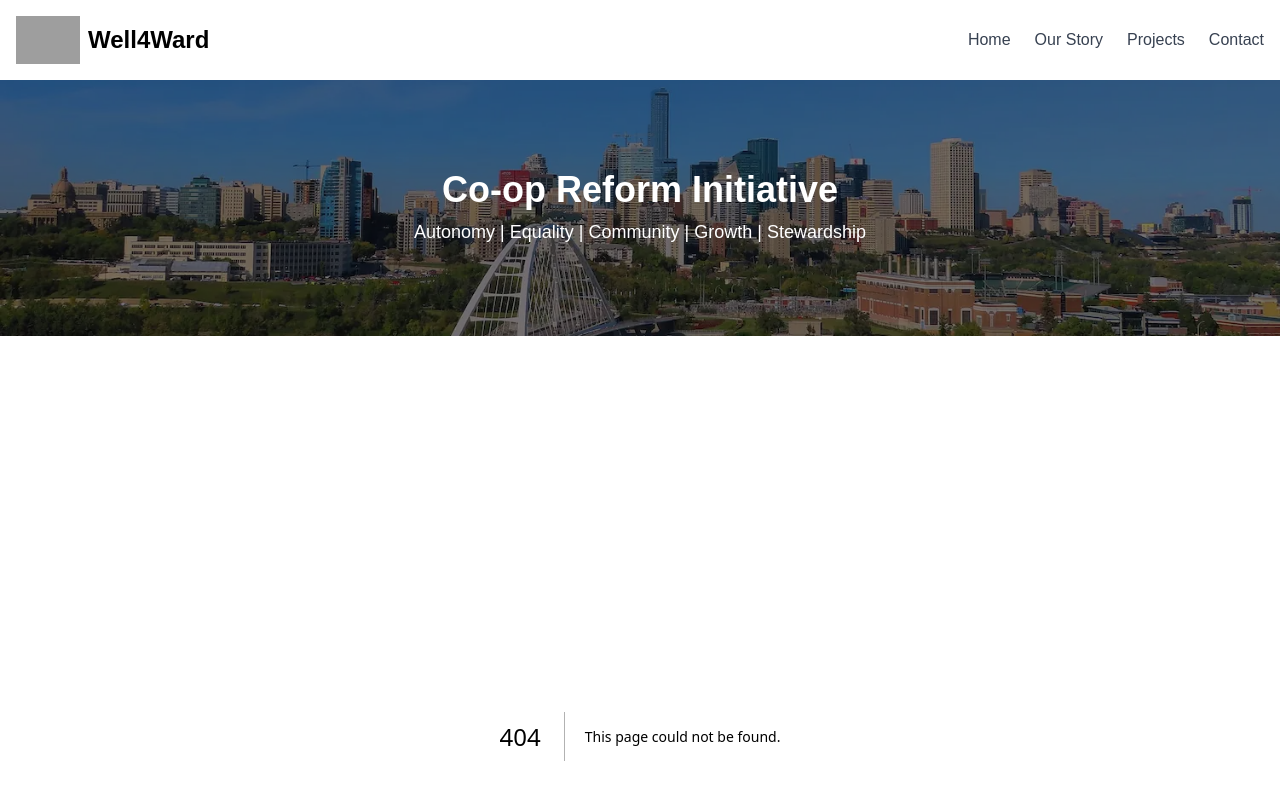
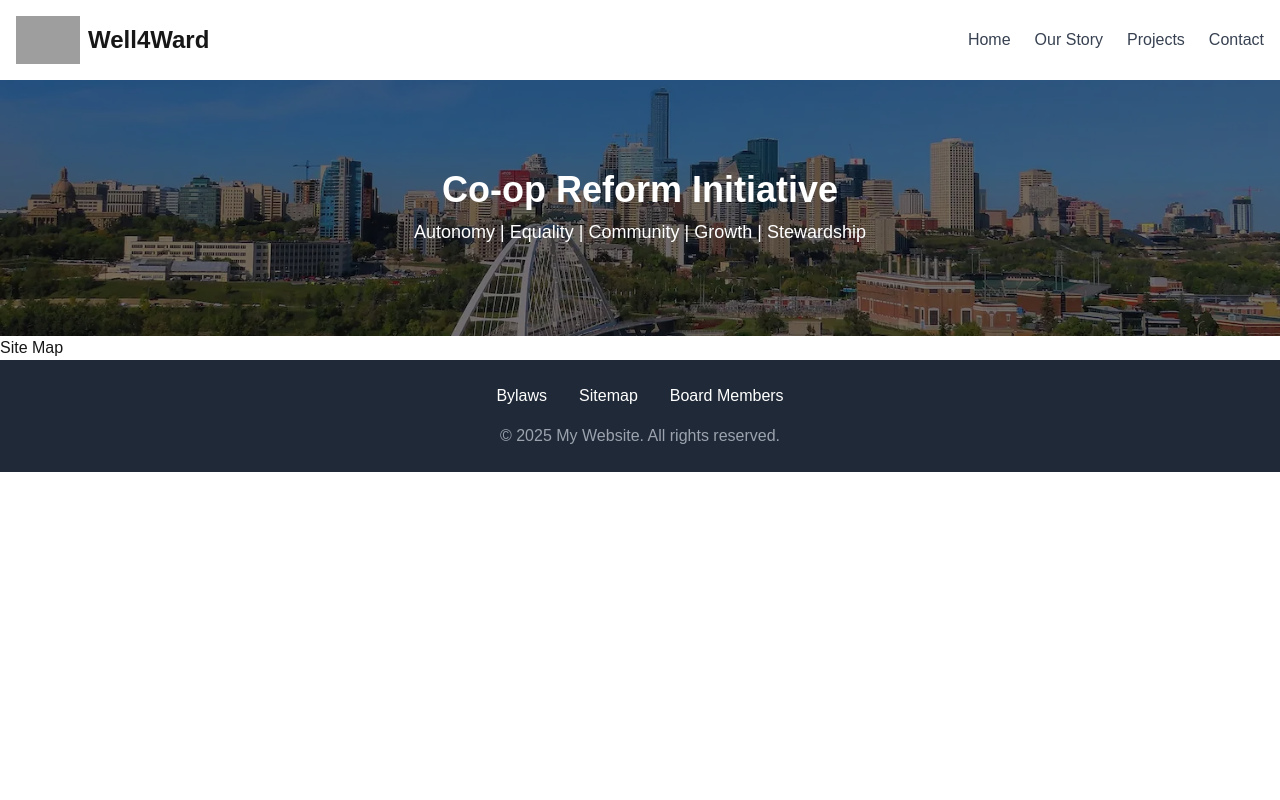
Before and after one commit to Jhemming93/well4ward_dev, a Next.js app: page /site_map in a window 1280 px wide. Before the commit this address had no page. Shown: the top 800 px of the page. Built offline with nearby package versions, Linux system fonts and the light colour scheme; grey boxes are pictures that could not be loaded.

Commit message:
Fixed issue where wouldn't build as the page site map was empty

```diff
--- /dev/null
+++ b/pages/site_map/index.js
@@ -0,0 +1,7 @@
+export default function Site_Map() {
+  return (
+    <div>
+      <h2>Site Map</h2>
+    </div>
+  );
+}
```
Also changed, not shown: pages/site-map/index.js (deleted).
